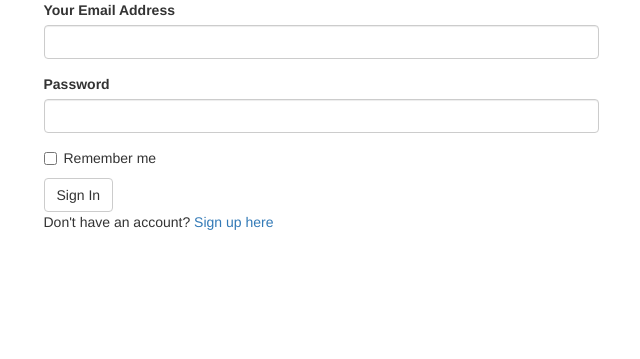
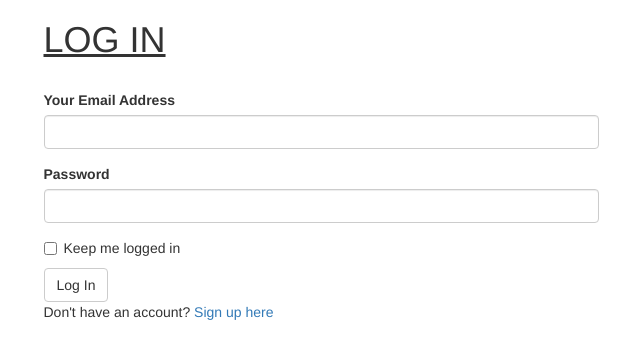
Before and after one commit to victor8504/personal-blog, a Flask app: template app/templates/auth/login.html in a window 1280 px wide. Shown: the top 359 px of the page, without its empty margins (319-959 px from the left). Run offline with Flask 2, Linux system fonts and the light colour scheme; the template is opened without the code that fills it: values that come from a table or form of the project are taken from there, others are empty; the visitor is signed in with stand-in values (Sample User, id 1); parts of the project's set-up code (start-up, migrations or seed data) failed here and were passed over; some libraries are stand-ins or nearby versions.

Commit message:
this commit fixes the login and registration bugs

```diff
--- a/app/auth/forms.py
+++ b/app/auth/forms.py
@@ -10,18 +10,18 @@ class RegistrationForm(FlaskForm):
     password = PasswordField('Password',validators = [Required(),
     EqualTo('password_confirm',message = 'Passwords must match')])
     password_confirm = PasswordField('Confirm Passwords',validators = [Required()])
-    submit = SubmitField('Sign Up')
+    submit = SubmitField('Register')
 
     def validate_email(self,data_field):
         if User.query.filter_by(email = data_field.data).first():
-            raise ValidationError('There is an account with that email')
+            raise ValidationError('Email already registered')
 
     def validate_username(self,data_field):
         if User.query.filter_by(username = data_field.data).first():
-            raise ValidationError('That username is taken')
+            raise ValidationError('Username already in use.')
 
 class LoginForm(FlaskForm):
     email = StringField('Your Email Address',validators = [Required(),Email()])
     password = PasswordField('Password',validators = [Required()])
-    remember = BooleanField('Remember me')
-    submit = SubmitField('Sign In')
+    remember = BooleanField('Keep me logged in')
+    submit = SubmitField('Log In')
--- a/app/auth/views.py
+++ b/app/auth/views.py
@@ -35,4 +35,5 @@ def login():
 @login_required
 def logout():
     logout_user()
+    flash("You have been logged out.")
     return redirect(url_for("main.index"))
--- a/app/models.py
+++ b/app/models.py
@@ -1,6 +1,7 @@
 from . import db
 from werkzeug.security import generate_password_hash, check_password_hash
 from flask_login import UserMixin
+from . import login_manager
 
 @login_manager.user_loader
 def load_user(user_id):
@@ -15,7 +16,7 @@ class Role(db.Model):
     users = db.relationship('User', backref = 'role', lazy = 'dynamic')
 
     def __repr__(self):
-        return '<Role %r>' % self.name
+        return f'User {self.name}'
 
 class User(UserMixin, db.Model):
     __tablename__ = 'users'
@@ -45,7 +46,7 @@ class User(UserMixin, db.Model):
 
     # Method to give the models a readable string representation to facilitate debugging and testing
     def __repr__(self):
-        return '<User %r>' % self.username
+        return f'User {self.username}'
 
 
 class Blog(db.Model):
--- a/app/templates/auth/login.html
+++ b/app/templates/auth/login.html
@@ -9,6 +9,10 @@
     <div class="col-md-3"> </div>
 
     <div class="col-md-6">
+        <div class="lead-text-center">
+            <h1><u>LOG IN</u></h1>
+            <br>
+        </div>
       <!-- Flash message -->
       {% for message in get_flashed_messages() %}
           <div class="alert alert-danger">
@@ -21,7 +25,7 @@
 
       {{ wtf.quick_form(login_form) }}
 
-      <p> Don't  have an account?  <a href="{{url_for('auth.register')}}">Sign up here</a></p>
+      <p> Don't have an account?  <a href="{{url_for('auth.register')}}">Sign up here</a></p>
 
     </div>
 
--- a/app/templates/auth/register.html
+++ b/app/templates/auth/register.html
@@ -4,6 +4,10 @@
 {% block content %}
     <div class="col-md-3"> </div>
     <div class="col-md-6">
+        <div class="lead-text-center">
+                <h1><u>REGISTER</u></h1>
+                <br>
+            </div>
 
         {{wtf.quick_form(registration_form)}}
 
--- a/app/templates/navbar.html
+++ b/app/templates/navbar.html
@@ -26,9 +26,8 @@
                 </div>
             </li> -->
         </ul>
-        <ul class="nav navbar-nav navbar-right">
+        <ul class="navbar-nav flex-row ml-md-auto d-none d-md-flex">
             {% if current_user.is_authenticated %}
-                <li><a href="{{url_for('main.profile',uname = current_user.username)}}">Profile</a></li>
                 <li><a href="{{url_for('auth.logout')}}">Sign out</a></li>
             {% else %}
                 <li><a href="{{url_for('auth.login')}}">Sign in</a></li>
```
Also changed, not shown: app/templates/index.html (line endings or trailing spaces).
